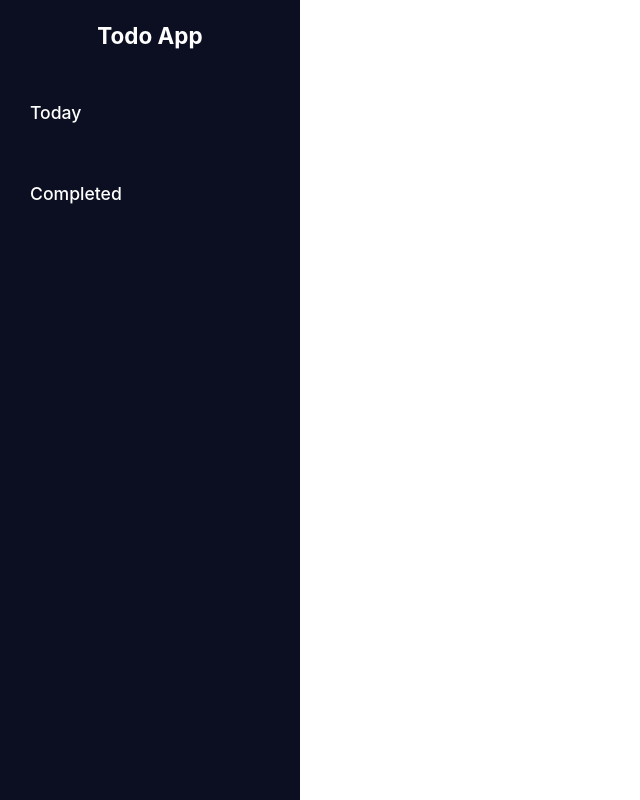
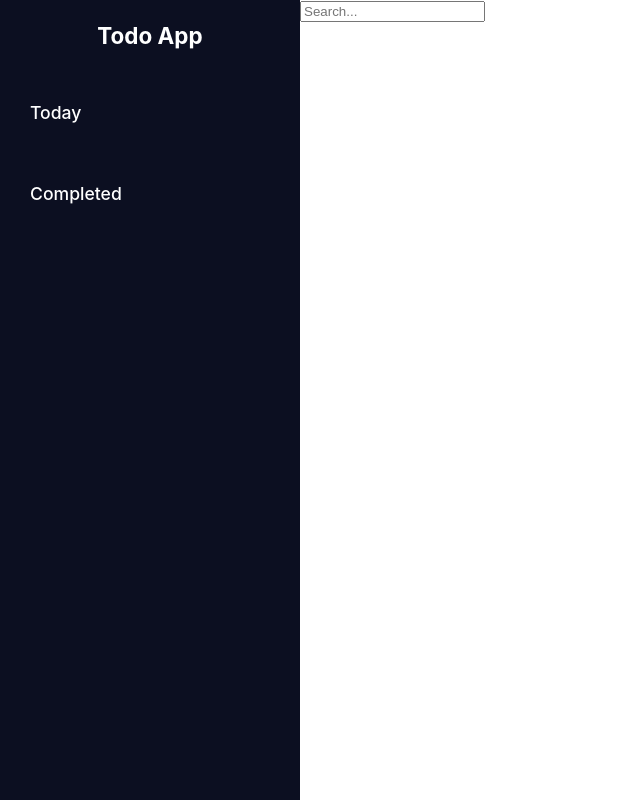
Before and after one commit to wilpola/mock-todo, a React (Create React App) app: page / in a window 1280 px wide. Shown: the whole page, without its empty margins (0-640 px from the left). Built offline with nearby package versions, Linux system fonts and the light colour scheme.

Commit message:
Initializes the SearchBar

```diff
--- a/src/App.js
+++ b/src/App.js
@@ -2,7 +2,7 @@
 import { useState, useEffect } from "react";
 import { BrowserRouter as Router, Routes, Route } from "react-router-dom";
 // Import components
-import { Navigation } from "./components";
+import { Navigation, SearchBar } from "./components";
 
 // Import styles
 import "./App.scss";
@@ -48,6 +48,7 @@ function App() {
     <Router>
       <div className="App">
         <Navigation />
+        <SearchBar />
         <div id="todo-container">
           <Routes>
             <Route path="/today" element={<TodayPage data={todos} />} />
--- /dev/null
+++ b/src/components/Search/index.js
@@ -0,0 +1,22 @@
+// @author: wilpola
+// @desc: This file contains the Search bar component
+
+import { useState } from "react";
+
+// Search bar component
+const SearchBar = () => {
+  const [search, setSearch] = useState("");
+
+  // All rendered content
+  return (
+    <div className="search-container">
+      <input
+        placeholder="Search..."
+        value={search}
+        onChange={(e) => setSearch(e.target.value)}
+      />
+    </div>
+  );
+};
+
+export default SearchBar;
--- a/src/components/index.js
+++ b/src/components/index.js
@@ -2,10 +2,12 @@
 // This file imports and exports all of the components
 
 // Imported components
-import Navigation from './Navigation'
+import Navigation from './Navigation';
+import SearchBar from './Search';
 
 
 // Export the components
 export {
-    Navigation
+    Navigation,
+    SearchBar
 }
```
